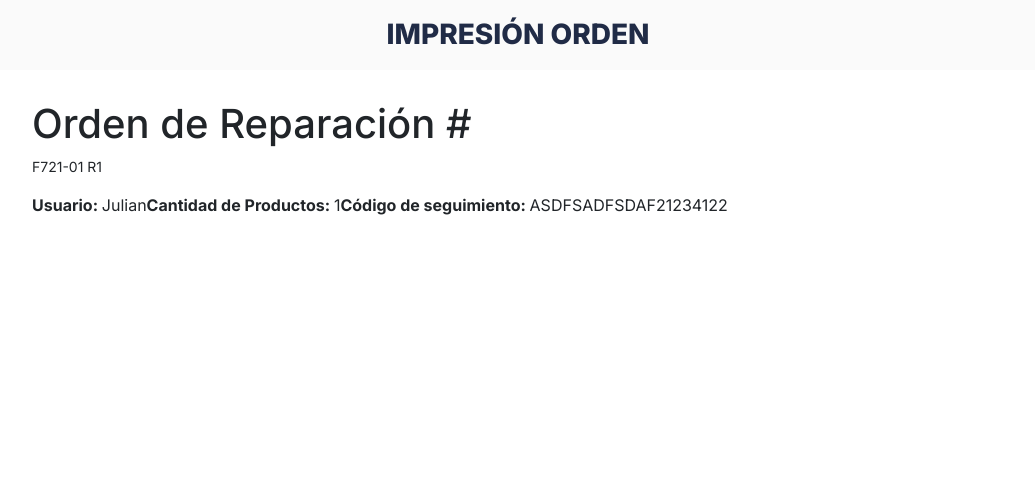
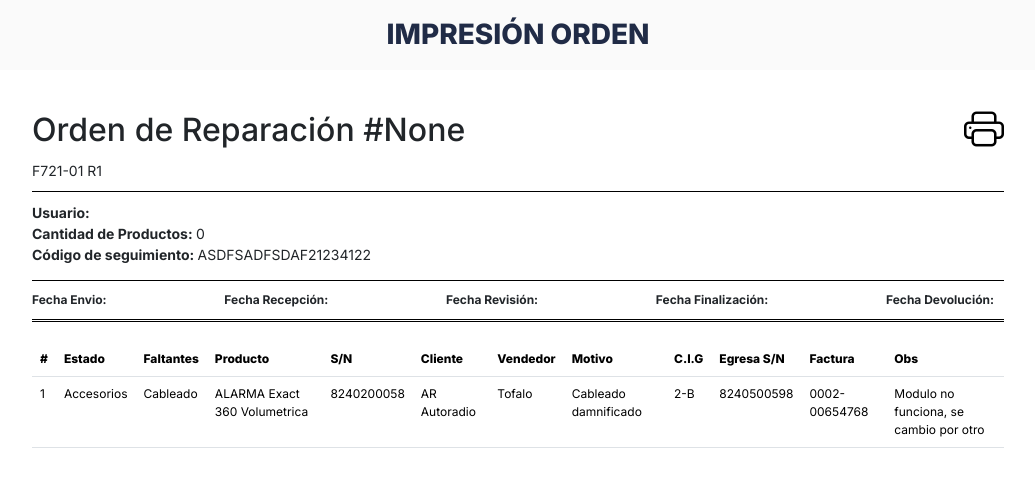
Before and after one commit to jdascanio/srg2025, a Django app: page /Orders/print/43 in a window 1280 px wide. Shown: the top 487 px of the page, without its empty margins (22-1057 px from the left). Run offline with Django 4.2, Linux system fonts and the light colour scheme; data comes from the database, SQL or seed files in the repository; both versions use the stored data as it was after the commit; parts of the project's set-up code (start-up, migrations or seed data) failed here and were passed over.

Commit message:
Edit Order - upto recieved

```diff
--- a/Orders/models.py
+++ b/Orders/models.py
@@ -21,7 +21,7 @@
     start_date = models.DateField(null=True, blank=True)
     finish_date = models.DateField(null=True, blank=True)
     return_date = models.DateField(null=True, blank=True)
-    order_stage = models.CharField(max_length=60, default="envio")
+    order_stage = models.CharField(max_length=60, default="noenvio")
     order_status = models.BooleanField(default=False)
     visible = models.BooleanField(default=False)
 
--- a/Orders/static/orders/css/style.css
+++ b/Orders/static/orders/css/style.css
@@ -5,7 +5,8 @@
 }
 :root{
     --incomplete-color: #87011c; /* Red */
-    --sent-color: #e1a500; /* Orange */
+    --send-color: rgb(99, 0, 174);
+    --received-color: #e1a500; /* Orange */
     --pending-color: #0093bb; /* Blue */
     --notreturned-color: #009113; /* Green */
     --finished-color: #d2d2d2; /* Grey */
@@ -16,8 +17,15 @@
     --add-product-button: rgba(70, 129, 244,0.4);
 
 }
+/* hr{
+    width: 100%;
+    border-bottom: 3px black double;
+} */
 .green-btn{
     background: var(--green-btn);
+}
+.vio-btn{
+    background: var(--send-color);
 }
 .green-btn:disabled{
     background: var(--finished-color) !important;
@@ -137,26 +145,59 @@
 .print-order-container{
     width: 90%;
 }
+.print-order-container-top{
+    display: flex;
+    justify-content: space-between;
+    align-items: center;
+}
+.print-order-container-top h2{
+    margin-bottom: 0 !important;
+}
 .print-order-header{
     display: flex;
+    flex-direction: column;
 }
 .print-order-header p{
+    width: 100%;
     display: flex;
     flex-wrap: nowrap;
+    margin-bottom: 10px !important;
+    padding-bottom: 10px;
+    border-bottom: 1px solid black;
+}
+.oh-user-info{
+    margin-right: 20px;
+    font-size: 14px;
+}
+.oh-dates-info{
+    margin-right: 10px;
+    font-size: 12px;
+}
+
+.oh-dates{
+    margin-top: 15px;
+    padding: 10px 0px;
+    display: flex;
+    justify-content: space-between;
+    border-top: 1px solid black;
+    border-bottom: 3px double black;
 }
 .red{
     color: var(--incomplete-color);
     font-size: 12px !important;
 }
+.noenvio{
+    background-color: var(--send-color);
+}
 .envio{
-    background-color: var(--incomplete-color);
+    background-color: var(--incomplete-color)
 }
 .pendiente {
     background-color: var(--pending-color);
 
 }
 .recepcion{
-    background-color: var(--sent-color);
+    background-color: var(--received-color);
 }
 .finalizado{
     background-color: var(--notreturned-color);
@@ -228,6 +269,9 @@
     font-size: 12px;
     font-weight: 400;
 }
+.print-thead th{
+    font-weight: 800 !important;
+}
 .copyright p{
     position: fixed;
     bottom: 10px;
@@ -273,19 +317,19 @@
     flex-direction: column;
     align-items: end;
 }
-.neworder-row-three i{
+.neworder-row-three i, .print-order-container i{
     vertical-align: middle;
     font-size: 40px;
     font-style: bold;
     margin-left: 40px;
 }
-.neworder-row-three a{
+.neworder-row-three a, .print-order-container a{
     color: black !important;
     text-decoration: none !important;
     transition: ease-in-out;
     transition-duration: 250ms;
 }
-.neworder-row-three a:hover{
+.neworder-row-three a:hover, .print-order-container a:hover{
     color: var(--notreturned-color) !important;
     text-decoration: none !important;
 }
@@ -464,3 +508,32 @@
     width: 400px !important;
     height: 400px !important;
 }
+
+@media print{
+
+    aside, .section-header, i{
+        display: none;
+    }
+    .main-container{
+        width: 100vw;
+    }
+    .oh-user-info{
+        font-size: 11px;
+    }
+    .oh-dates-info{
+        font-size: 9px;
+    }
+    .print-order-container{
+        width: 98%;
+    }
+    .table th{
+        font-size: 9px !important;
+    }
+    .table td{
+        font-size: 8px !important;
+    }
+    th {
+        font-weight: 800 !important;
+    }
+
+}
--- /dev/null
+++ b/Orders/static/orders/js/print.js
@@ -0,0 +1,17 @@
+let imprimir= document.getElementById('prn-btn')
+
+imprimir.addEventListener('click', () => {
+// Get the element to be printed
+
+const section = document.getElementById('order-prn');
+
+const tempElement = document.createElement('div');
+tempElement.style.display = 'none';
+tempElement.appendChild(section.cloneNode(true));
+document.body.appendChild(tempElement);
+setTimeout(() => {
+    window.print();
+    // document.body.removeChild(tempElement);
+}, 1000)
+
+})
--- a/Orders/templates/base.html
+++ b/Orders/templates/base.html
@@ -27,17 +27,21 @@
                 </div>
                 <div>
                     <div class="welcome">
-                        Hola Usuario
+                        Hola {{user}}
                     </div>
                     <nav class="navbar">
                         <ul>
+                            {% if usuario.is_admin %}
                             <li>Dashboard</li>
+                            {% endif %}
                             <li><a href="{% url 'orders' %}">Ordenes</a></li>
+                            {% if usuario.is_admin %}
                             <li><a href="{% url 'users' %}">Usuarios</a></li>
                             <li><a href="{% url 'producto' %}">Producto</a></li>
                             <li><a href="{% url 'motivo' %}">Motivo</a></li>
                             <li><a href="{% url 'estado' %}">Estado</a></li>
                             <li>Exportar</li>
+                            {% endif %}
                             <li><a href="{% url 'logout' %}">Logout</a></li>
                         </ul>
                     </nav>
--- a/Orders/templates/orders.html
+++ b/Orders/templates/orders.html
@@ -53,7 +53,7 @@
                                 <th style="width: 10%"></th>
                                 {% endif %}
                                 <th style="width: 20%">Seguimiento</th>
-                                <th style="width: 10%"></th>
+                                <th style="width: 10%; font-size: 8px">Productos: {{order.total_products}}</th>
                             </tr>
                             </th>
                         </thead>
--- a/Orders/templates/print.html
+++ b/Orders/templates/print.html
@@ -6,19 +6,73 @@
     <div class="section-header">
         <h3>IMPRESIÓN ORDEN</h3>
     </div>
-    <div class="main-container print">
+    <div id="order-prn" class="main-container print">
         <div class="detail-order-container"></div>
         <section class="print-order-container">
-            <div class="print-order-container">
-                <h1>Orden de Reparación #</h1>
-                <p>F721-01 R1</p>
+            <div class="print-order-container-top">
+                <h2>Orden de Reparación #{{order_hd.order_number}}</h2>
+                <a id="prn-btn"><i class="bi bi-printer"></i></a>
             </div>
             <div class="print-order-header">
-                <div><strong>Usuario: </strong>Julian </div>
-                <div><strong>Cantidad de Productos: </strong>1 </div>
-                <div><strong>Código de seguimiento: </strong>ASDFSADFSDAF21234122 </div>
+                <div>
+                    <p>F721-01 R1</p>
+                    <div class="oh-user-info"><strong>Usuario: </strong>{{order_hd.user_name}} </div>
+                    <div class="oh-user-info"><strong>Cantidad de Productos: </strong>{{order_hd.total_products}}</div>
+                    <div class="oh-user-info"><strong>Código de seguimiento: </strong>ASDFSADFSDAF21234122 </div>
+                </div>
+                <div class="oh-dates">
+                    <div class="oh-dates-info"><strong>Fecha Envio: </strong>{{order_hd.send_date|date:'d/m/Y'}}</div>
+                    <div class="oh-dates-info"><strong>Fecha Recepción: </strong>{{order_hd.send_date|date:'d/m/Y'}}
+                    </div>
+                    <div class="oh-dates-info"><strong>Fecha Revisión: </strong>{{order_hd.send_date|date:'d/m/Y'}}
+                    </div>
+                    <div class="oh-dates-info"><strong>Fecha Finalización: </strong>{{order_hd.send_date|date:'d/m/Y'}}
+                    </div>
+                    <div class="oh-dates-info"><strong>Fecha Devolución: </strong>{{order_hd.send_date|date:'d/m/Y'}}
+                    </div>
+                </div>
+            </div>
+
+            <div>
+                <table class="table">
+                    <thead class="print-thead">
+                        <tr>
+                            <th scope="col">#</th>
+                            <th scope="col">Estado</th>
+                            <th scope="col">Faltantes</th>
+                            <th scope="col">Producto</th>
+                            <th scope="col">S/N</th>
+                            <th scope="col">Cliente</th>
+                            <th scope="col">Vendedor</th>
+                            <th scope="col">Motivo</th>
+                            <th scope="col">C.I.G</th>
+                            <th scope="col">Egresa S/N</th>
+                            <th scope="col">Factura</th>
+                            <th scope="col">Obs</th>
+                        </tr>
+                    </thead>
+                    <tbody>
+                        {% for product in products %}
+                        <tr>
+                            <td>{{product.line}}</td>
+                            <td>{{product.status}}</td>
+                            <td>{{product.missing_elem}}</td>
+                            <td>{{product.product}}</td>
+                            <td>{{product.in_sn}}</td>
+                            <td>{{product.client}}</td>
+                            <td>{{product.seller}}</td>
+                            <td>{{product.reason}}</td>
+                            <td>{{product.cig}}</td>
+                            <td>{{product.out_sn}}</td>
+                            <td>{{product.invoice}}</td>
+                            <td>{{product.observations}}</td>
+                        </tr>
+                        {% endfor %}
+                    </tbody>
+                </table>
             </div>
         </section>
     </div>
 </section>
+<script src="{% static 'orders/js/print.js' %}"></script>
 {% endblock %}
--- a/Orders/views.py
+++ b/Orders/views.py
@@ -133,7 +133,6 @@
                 products = add_line_number(datos)
                 distributor = order_hd.user_name
 
-                print("Success!")
                 return render (request, 'neworder.html',
                    {
                        "alm_products":alm_products,
@@ -251,8 +250,8 @@
             order.save()
             neworder_nr = str(order_nr).zfill(8)
 
-
-            order_hd.status = True
+            order_hd.order_stage = "envio"
+            order_hd.order_status = True
             order_hd.order_number = neworder_nr
             order_hd.send_date = datetime.datetime.now().strftime("%Y-%m-%d")
             order_hd.save()
@@ -289,12 +288,13 @@
 def orders (request):
     usuario = Profile.objects.get(user=request.user.id)
     if usuario.is_admin == True:
-        orders = OrderHeader.objects.filter(visible=True).order_by('-id')
+        orders = OrderHeader.objects.filter(visible=True, order_status=True).order_by('-id')
     else:
         orders = OrderHeader.objects.filter(visible=True, user_name=usuario.distributor).order_by('-id')
     return render(request, 'orders.html',
                   {
-                      "orders": orders
+                      "orders": orders,
+                      "usuario":usuario
                   })
 
 def edit_order (request, id):
@@ -310,7 +310,6 @@
     cig = Cig.objects.all().order_by('cig')
     usuarios = Profile.objects.all()
     usuario = Profile.objects.get(user=request.user.id)
-
     order_hd = OrderHeader.objects.get(id=id)
     datos = OrderContent.objects.filter(prov_order_number=order_hd.prov_order_number)
     total = datos.count()
@@ -318,6 +317,238 @@
     products = add_line_number(datos)
     distributor = order_hd.user_name
 
+    if request.method == "POST":
+        if 'add-product' in request.POST:
+            form = AddProductLine(request.POST)
+            if form.is_valid():
+                data = form.cleaned_data
+
+                order_hd = OrderHeader.objects.filter(prov_order_number=data['prov_order_number']).first()
+                order_hd.user_name = data['user_name']
+                order_hd.save()
+                distributor = order_hd.user_name
+
+                new_line = OrderContent(
+                    user = request.user,
+                    order_header = order_hd,
+                    user_name = usuario.distributor,
+                    prov_order_number = data['prov_order_number'],
+                    family = data['family'],
+                    status = data['status'],
+                    missing_elem = data['missing_elem'],
+                    product = data['product'],
+                    in_sn = data['in_sn'],
+                    client = data['client'],
+                    seller = data['seller'],
+                    reason = data['reason'],
+                    cig = data['cig'],
+                    observations = data['observations'],
+                    out_sn = data['out_sn'],
+                    invoice = data['invoice']
+                )
+                new_line.save()
+
+                new_order_nr = data['prov_order_number']
+                data = OrderContent.objects.filter(prov_order_number=data['prov_order_number'])
+                products = add_line_number(data)
+                total = data.count()
+
+                return render (request, 'edit-order.html',
+                   {
+                       "alm_products":alm_products,
+                        "audio_products":audio_products,
+                        "taco_products":taco_products,
+                        "alm_reason":alm_reason,
+                        "audio_reason":audio_reason,
+                        "taco_reason":taco_reason,
+                        "alm_status":alm_status,
+                        "audio_status":audio_status,
+                        "taco_status":taco_status,
+                        "cig":cig,
+                        "new_order_nr":new_order_nr,
+                        "products": products,
+                        "usuario":usuario,
+                        "usuarios":usuarios,
+                        "total":total,
+                        "order_hd":order_hd,
+                        "distributor":distributor
+                   })
+        elif 'order_save' in request.POST:
+            form = SaveOrder(request.POST)
+            if form.is_valid():
+                data = form.cleaned_data
+                order_hd = OrderHeader.objects.get(prov_order_number=data['prov_order_number_hd'])
+                datos = OrderContent.objects.filter(prov_order_number=data['prov_order_number_hd'])
+                total = datos.count()
+                order_hd.user_name = data['user_name']
+                order_hd.total_products = total
+                order_hd.visible = True
+                order_hd.save()
+
+                new_order_nr = data['prov_order_number_hd']
+                products = add_line_number(datos)
+                distributor = order_hd.user_name
+
+                return render (request, 'edit-order.html',
+                   {
+                       "alm_products":alm_products,
+                        "audio_products":audio_products,
+                        "taco_products":taco_products,
+                        "alm_reason":alm_reason,
+                        "audio_reason":audio_reason,
+                        "taco_reason":taco_reason,
+                        "alm_status":alm_status,
+                        "audio_status":audio_status,
+                        "taco_status":taco_status,
+                        "cig":cig,
+                        "new_order_nr":new_order_nr,
+                        "products": products,
+                        "distributor":distributor,
+                        "usuario":usuario,
+                        "usuarios":usuarios,
+                        "total":total,
+                        "order_hd":order_hd
+                   })
+        elif 'order_recieved' in request.POST:
+            form = SaveOrder(request.POST)
+            if form.is_valid():
+                data = form.cleaned_data
+                order_hd = OrderHeader.objects.get(prov_order_number=data['prov_order_number_hd'])
+                datos = OrderContent.objects.filter(prov_order_number=data['prov_order_number_hd'])
+                total = datos.count()
+                order_hd.user_name = data['user_name']
+                order_hd.reception_date = datetime.datetime.now().strftime("%Y-%m-%d")
+                order_hd.order_stage = "recepcion"
+                order_hd.total_products = total
+                order_hd.visible = True
+                order_hd.save()
+
+                new_order_nr = data['prov_order_number_hd']
+                products = add_line_number(datos)
+                distributor = order_hd.user_name
+
+                return render (request, 'edit-order.html',
+                   {
+                       "alm_products":alm_products,
+                        "audio_products":audio_products,
+                        "taco_products":taco_products,
+                        "alm_reason":alm_reason,
+                        "audio_reason":audio_reason,
+                        "taco_reason":taco_reason,
+                        "alm_status":alm_status,
+                        "audio_status":audio_status,
+                        "taco_status":taco_status,
+                        "cig":cig,
+                        "new_order_nr":new_order_nr,
+                        "products": products,
+                        "distributor":distributor,
+                        "usuario":usuario,
+                        "usuarios":usuarios,
+                        "total":total,
+                        "order_hd":order_hd
+                   })
+        elif 'delete-row' in request.POST:
+            row_id = DeleteRow(request.POST)
+            if row_id.is_valid():
+                dato = row_id.cleaned_data
+                print(dato)
+                row = OrderContent.objects.get(id=dato['row_id'])
+                orden = row.prov_order_number
+                row.delete()
+
+                order_hd = OrderHeader.objects.get(prov_order_number=row.prov_order_number)
+                datos = OrderContent.objects.filter(prov_order_number=row.prov_order_number)
+                total = datos.count()
+
+                new_order_nr = row.prov_order_number
+                products = add_line_number(datos)
+                distributor = order_hd.user_name
+
+                return render (request, 'edit-order.html',
+                   {
+                       "alm_products":alm_products,
+                        "audio_products":audio_products,
+                        "taco_products":taco_products,
+                        "alm_reason":alm_reason,
+                        "audio_reason":audio_reason,
+                        "taco_reason":taco_reason,
+                        "alm_status":alm_status,
+                        "audio_status":audio_status,
+                        "taco_status":taco_status,
+                        "cig":cig,
+                        "new_order_nr":new_order_nr,
+                        "products": products,
+                        "distributor":distributor,
+                        "usuario":usuario,
+                        "usuarios":usuarios,
+                        "total":total,
+                        "order_hd":order_hd
+                   })
+        elif 'edit-product' in request.POST:
+            form = EditProductLine(request.POST)
+            if form.is_valid():
+                data = form.cleaned_data
+                product_row = OrderContent.objects.get(id=data['line_id'])
+
+                product_row.user_name = data['user_name']
+                product_row.status = data['status']
+                product_row.missing_elem = data['missing_elem']
+                product_row.product = data['product']
+                product_row.in_sn = data['in_sn']
+                product_row.client = data['client']
+                product_row.seller = data['seller']
+                product_row.reason = data['reason']
+                product_row.cig = data['cig']
+                product_row.observations = data['observations']
+                product_row.out_sn = data['out_sn']
+                product_row.invoice = data['invoice']
+
+                product_row.save()
+
+                order_hd = OrderHeader.objects.get(prov_order_number=data['prov_order_number'])
+                datos = OrderContent.objects.filter(prov_order_number=data['prov_order_number'])
+                total = datos.count()
+
+                new_order_nr = data['prov_order_number']
+                products = add_line_number(datos)
+                distributor = order_hd.user_name
+
+                return render (request, 'edit-order.html',
+                   {
+                       "alm_products":alm_products,
+                        "audio_products":audio_products,
+                        "taco_products":taco_products,
+                        "alm_reason":alm_reason,
+                        "audio_reason":audio_reason,
+                        "taco_reason":taco_reason,
+                        "alm_status":alm_status,
+                        "audio_status":audio_status,
+                        "taco_status":taco_status,
+                        "cig":cig,
+                        "new_order_nr":new_order_nr,
+                        "products": products,
+                        "distributor":distributor,
+                        "usuario":usuario,
+                        "usuarios":usuarios,
+                        "total":total,
+                        "order_hd":order_hd
+                   })
+        elif 'order_send' in request.POST:
+            form = request.POST
+            order_hd = OrderHeader.objects.get(prov_order_number=form['prov_order_number_hd'])
+            order = Order.objects.get(id=1)
+            order_nr = order.order_nr + 1
+            order.order_nr = order_nr
+            order.save()
+            neworder_nr = str(order_nr).zfill(8)
+
+
+            order_hd.order_status = True
+            order_hd.order_number = neworder_nr
+            order_hd.order_stage = "envio"
+            order_hd.send_date = datetime.datetime.now().strftime("%Y-%m-%d")
+            order_hd.save()
+            return redirect ('/Orders/orders')
 
     return render (request,'edit-order.html',{
         "alm_products":alm_products,
@@ -340,7 +571,10 @@
     })
 
 def print (request, id):
-    return render (request, 'print.html')
+    order_hd = OrderHeader.objects.get(id=id)
+    datos = OrderContent.objects.filter(prov_order_number=order_hd.prov_order_number)
+    products = add_line_number(datos)
+    return render (request, 'print.html', {"order_hd":order_hd, "products":products})
 
 
 
```
Also changed, not shown: Orders/templates/edit-order.html (+17 -3 lines), Products/views.py (+17 -12 lines), Users/views.py (+4 -3 lines), Orders/migrations/0014_alter_orderheader_order_stage.py (added), srgdb.sqlite3.
